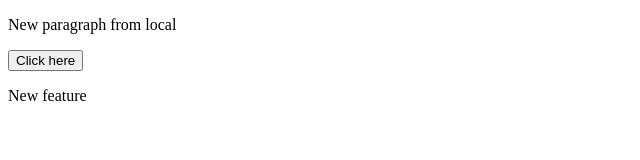
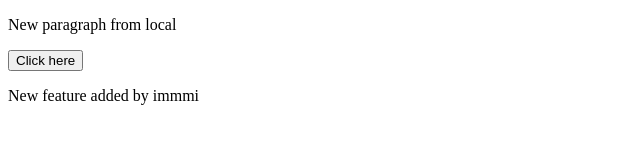
Before and after one commit to immii-11/localrepo, a plain HTML site: page index.html in a window 1280 px wide. Shown: the whole page, without its empty margins (0-640 px from the left). Drawn offline with Linux system fonts and the light colour scheme.

Commit message:
somechanges in New feature in main

```diff
--- a/index.html
+++ b/index.html
@@ -7,6 +7,6 @@
 <body>
 <p>New paragraph from local</p>
 <button>Click here</button>
-<p>New feature</p>
+<p>New feature added by immmi</p>
 </body>
 </html>
```
